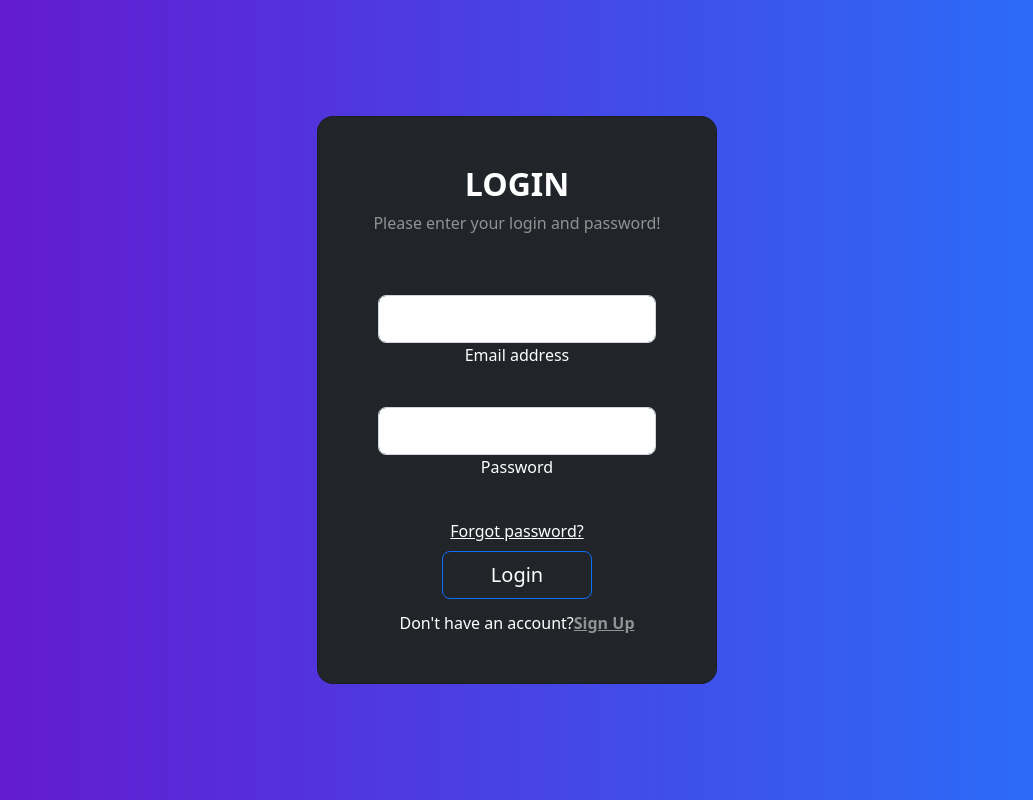
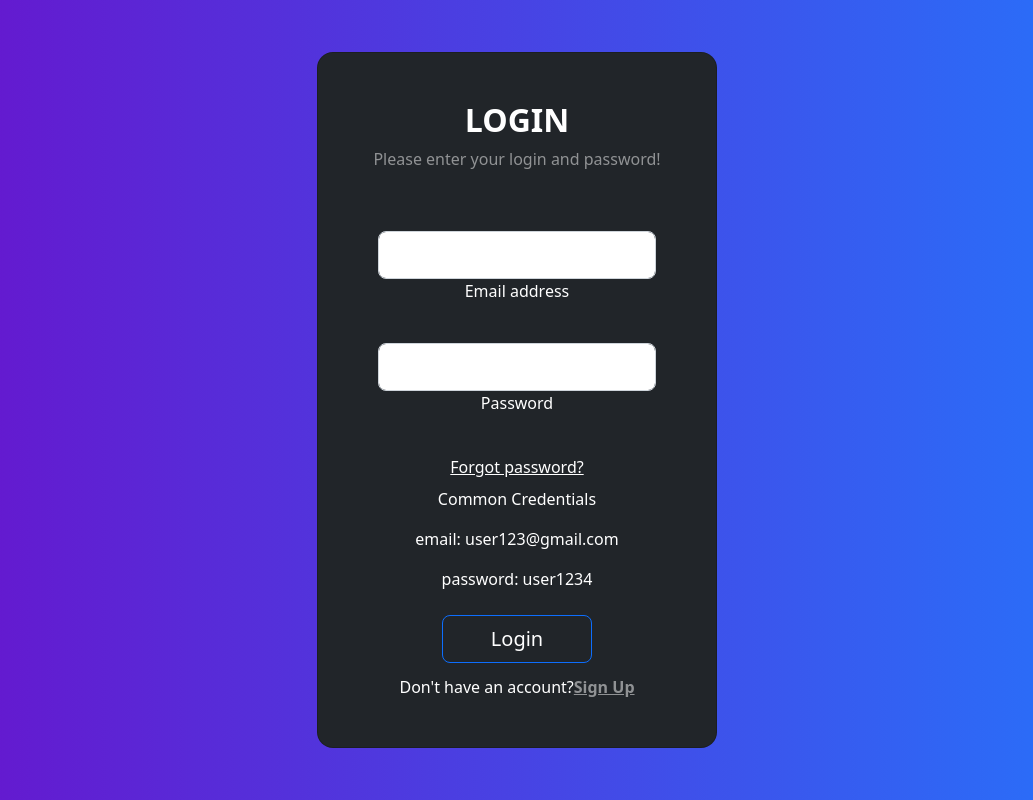
Before and after one commit to spragul/guvi-hackathon2-frontend, a React (Create React App) app: page /login in a window 1280 px wide. Shown: the whole page, without its empty margins (123-1156 px from the left). Built offline with nearby package versions, Linux system fonts and the light colour scheme.

Commit message:
Update login.js
commit

```diff
--- a/src/pages/login.js
+++ b/src/pages/login.js
@@ -105,6 +105,11 @@ export function Login() {
               <div>
                <p className="mb-0"><Link to="/forgotpassword"  style={{color:'white'}}>Forgot password?</Link></p>
                </div>
+                <div>
+                <p tyle={{color:'white'}}>Common Credentials</p>
+                <p tyle={{color:'white'}}>email: user123@gmail.com </p>
+                <p tyle={{color:'white'}}>password: user1234 </p>
+                </div>
               <MDBBtn
               outline
               className='mx-2 px-5'
```
